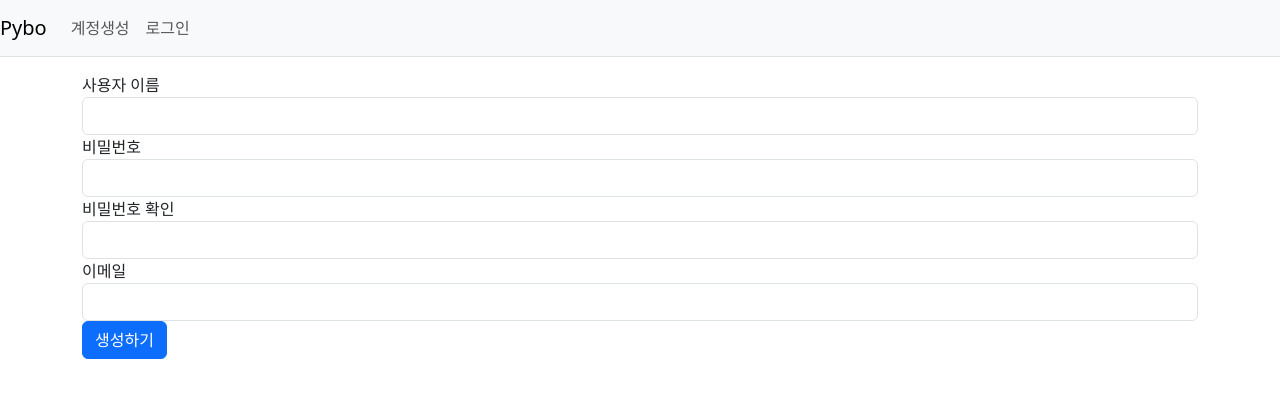
After one commit to LeeSiHyeon711/myproject, a Flask app: page /auth/signup/ in a window 1280 px wide. The commit adds this page. Shown: the top 398 px of the page. Run offline with Flask 3, Linux system fonts and the light colour scheme; some libraries are stand-ins or nearby versions.

```diff
--- a/pybo/__init__.py
+++ b/pybo/__init__.py
@@ -17,10 +17,11 @@ def create_app():
     from . import models
 
     # 블루프린트
-    from  .views import main_views, question_views, answer_views
+    from  .views import main_views, question_views, answer_views, auth_views
     app.register_blueprint(main_views.bp)
     app.register_blueprint(question_views.bp)
     app.register_blueprint(answer_views.bp)
+    app.register_blueprint(auth_views.bp)
 
     # 필터
     from.filter import format_datetime
--- a/pybo/forms.py
+++ b/pybo/forms.py
@@ -1,6 +1,6 @@
 from flask_wtf import FlaskForm
-from wtforms import StringField, TextAreaField
-from wtforms.validators import DataRequired
+from wtforms import StringField, TextAreaField, PasswordField, EmailField
+from wtforms.validators import DataRequired, Length, EqualTo, Email
 
 class QuestionForm(FlaskForm):
     subject = StringField('제목', validators=[
@@ -11,3 +11,13 @@ class QuestionForm(FlaskForm):
 class AnswerForm(FlaskForm):
     content = TextAreaField('내용', validators=[
         DataRequired('내용은 필수입력 항목입니다.')])
+
+class UserCreateForm(FlaskForm):
+    username = StringField('사용자이름', validators=[
+        DataRequired(), Length(min=3, max=25)
+    ])
+    password1 = PasswordField('비밀번호', validators=[
+        DataRequired(), EqualTo('password2', '비밀번호가 일치하지 않습니다')
+    ])
+    password2 = PasswordField('비밀번호확인', validators=[DataRequired()])
+    email = EmailField('이메일', [DataRequired(), Email()])
--- a/pybo/models.py
+++ b/pybo/models.py
@@ -12,3 +12,9 @@ class Answer(db.Model):
     question = db.relationship('Question', backref=db.backref('answer_set', ))
     content = db.Column(db.Text(), nullable=False)
     create_date = db.Column(db.DateTime(), nullable=False)
+
+class User(db.Model):
+    id = db.Column(db.Integer, primary_key=True)
+    username = db.Column(db.String(150), unique=True, nullable=False)
+    password = db.Column(db.String(200), nullable=False)
+    email = db.Column(db.String(120), unique=True, nullable=False)
--- /dev/null
+++ b/pybo/templates/auth/signup.html
@@ -0,0 +1,26 @@
+{% extends 'base.html' %}
+{% block content %}
+<div class="container my-3">
+    <form method="post" class="post-form">
+        {{ form.csrf_token }}
+        {% include "form_errors.html" %}
+        <div class="form-group">
+            <label for="username">사용자 이름</label>
+            <input type="text" class="form-control" name="username" id="username" value="{{ form.username.data or '' }}">
+        </div>
+        <div class="form-group">
+            <label for="password1">비밀번호</label>
+            <input type="password" class="form-control" name="password1" id="password1" value="{{ form.password1.data or '' }}">
+        </div>
+        <div class="form-group">
+            <label for="password2">비밀번호 확인</label>
+            <input type="password" class="form-control" name="password2" id="password2" value="{{ form.password2.data or '' }}">
+        </div>
+        <div class="form-group">
+            <label for="email">이메일</label>
+            <input type="text" class="form-control" name="email" id="email" value="{{ form.email.data or '' }}">
+        </div>
+        <button type="submit" class="btn btn-primary">생성하기</button>
+    </form>
+</div>
+{% endblock %}
--- /dev/null
+++ b/pybo/templates/form_errors.html
@@ -0,0 +1,12 @@
+<!-- 필드 오류 -->
+{% for field, errors in form.errors.items() %}
+<div class="alert alert-danger" role="alert">
+    <strong>{{ form[field].label }}</strong>: {{ ', '.join(errors) }}
+</div>
+{% endfor %}
+<!-- flash 오류 -->
+{% for message in get_flashed_messages() %}
+<div class="alert alert-danger" role="alert">
+    {{ message }}
+</div>
+{% endfor %}
--- a/pybo/templates/navbar.html
+++ b/pybo/templates/navbar.html
@@ -7,7 +7,7 @@
     <div class="collapse navbar-collapse flex-grow-0" id="navbarNav">
         <ul class="navbar-nav">
             <li class="nav-item">
-                <a class="nav-link" href="#">계정생성</a>
+                <a class="nav-link" href="{{ url_for('auth.signup') }}">계정생성</a>
             </li>
             <li class="nav-item">
                 <a class="nav-link" href="#">로그인</a>
--- a/pybo/templates/question/question_list.html
+++ b/pybo/templates/question/question_list.html
@@ -13,9 +13,12 @@
             {% if question_list %}
             {% for question in question_list.items %}
             <tr>
-                <td>{{ loop.index }}</td>
+                <td>{{ question_list.total - ((question_list.page-1) * question_list.per_page) - loop.index0 }}</td>
                 <td>
                     <a href="{{ url_for('question.detail', question_id=question.id)}}">{{ question.subject }}</a>
+                    {% if question.answer_set | length > 0 %}
+                    <span class="text-danger small ml-2">{{ question.answer_set | length }}</span>
+                    {% endif %}
                 </td>
                 <td>{{ question.create_date | datetime }}</td>
             </tr>
--- /dev/null
+++ b/pybo/views/auth_views.py
@@ -0,0 +1,25 @@
+from flask import Blueprint, url_for, render_template, flash, request
+from werkzeug.security import generate_password_hash
+from werkzeug.utils import redirect
+
+from pybo import db
+from pybo.forms import UserCreateForm
+from pybo.models import User
+
+bp = Blueprint('auth', __name__, url_prefix='/auth')
+
+@bp.route('/signup/', methods=('GET', 'POST'))
+def signup():
+    form = UserCreateForm()
+    if request.method == 'POST' and form.validate_on_submit():
+        user = User.query.filter_by(username=form.username.data).first()
+        if not user:
+            user = User(username=form.username.data,
+                        password=generate_password_hash(form.password1.data),
+                        email=form.email.data)
+            db.session.add(user)
+            db.session.commit()
+            return redirect(url_for('main.index'))
+        else:
+            flash('이미 존재하는 사용자입니다.')
+    return render_template('auth/signup.html', form=form)
```
Also changed, not shown: migrations/versions/3f21885a91b5_.py (added, +36 -0 lines).
